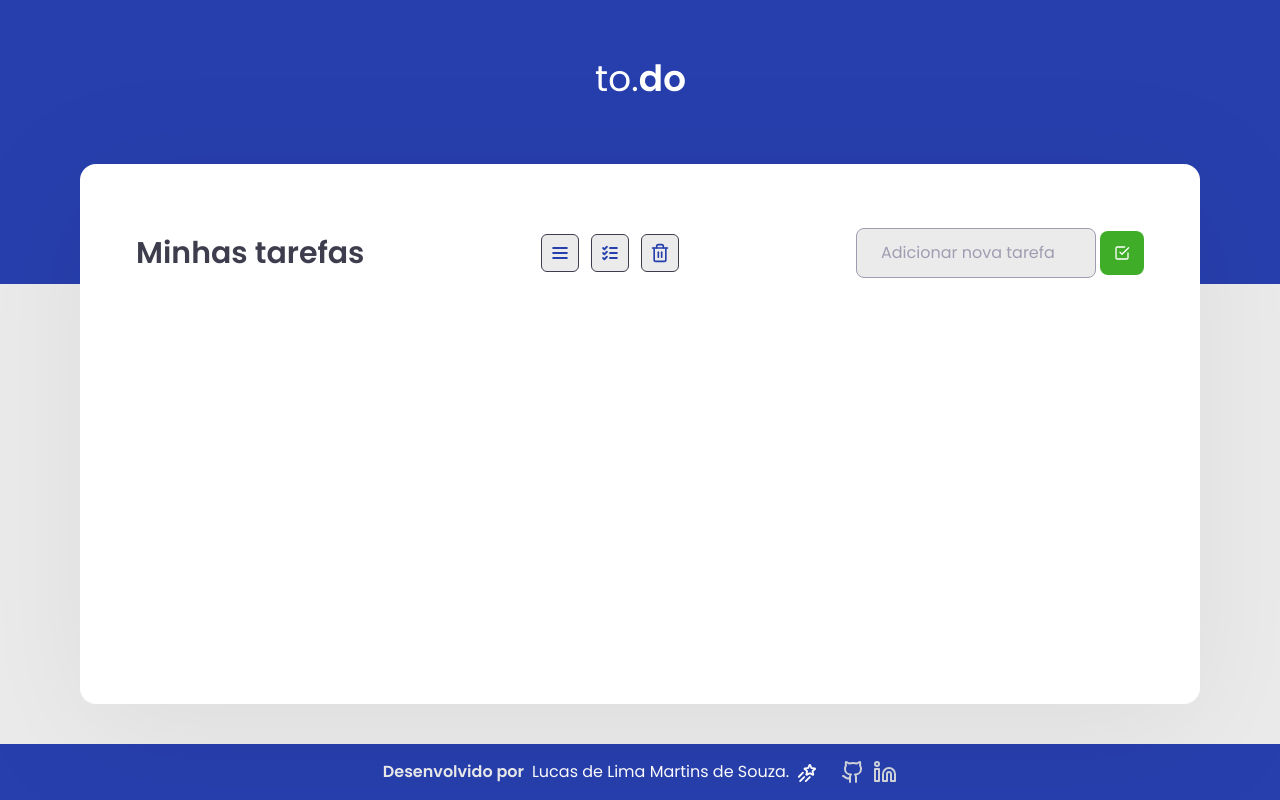
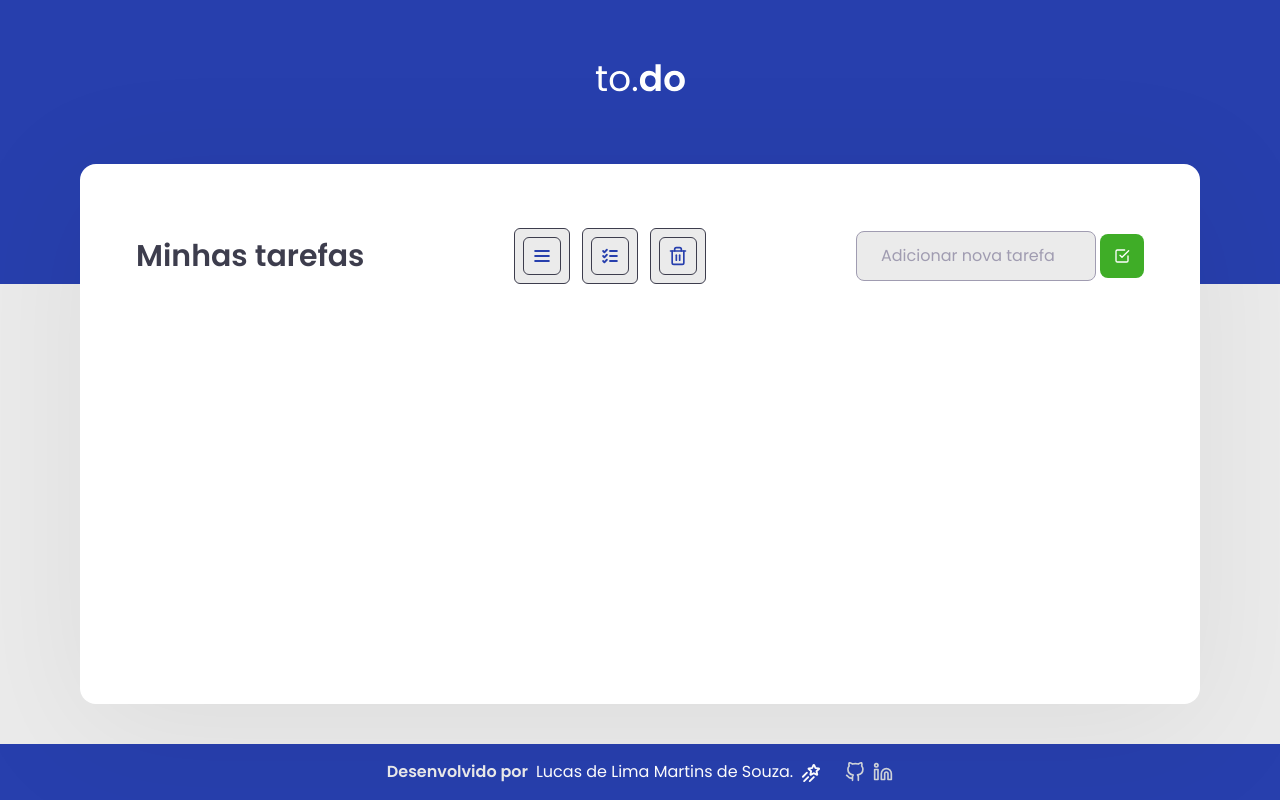
Before and after one commit to Aszurar/conceptsReactjsChallenge, a React (Vite) app: page / in a window 1280 px wide. Built offline with nearby package versions, Linux system fonts and the light colour scheme; the HTML template or start-up script is replaced by a standard one.

Commit message:
:bug: Update imports and fix styling in CheckBox and Footer components :bug:

```diff
--- a/package.json
+++ b/package.json
@@ -16,7 +16,6 @@
     "date-fns": "^2.30.0",
     "date-fns-tz": "^2.0.0",
     "immer": "^10.0.3",
-    "lucide-react": "^0.286.0",
     "react": "^18.2.0",
     "react-dom": "^18.2.0",
     "react-icons": "^4.12.0",
--- a/src/components/CheckBox/index.tsx
+++ b/src/components/CheckBox/index.tsx
@@ -1,8 +1,8 @@
 import * as Checkbox from '@radix-ui/react-checkbox'
 
-import { TaskProps } from '../../dto/taskDTO'
 import { FiCheck } from 'react-icons/fi'
 import { tv } from 'tailwind-variants'
+import { TaskProps } from '../../dto/task'
 
 type TaskPropsWithoutCreatedAt = Omit<TaskProps, 'createdAt'>
 
@@ -37,9 +37,9 @@ export function CheckBox({
         id={id}
         checked={isChecked}
         className={`
-        hover:ring-todo_blue-50 flex h-5 w-5 items-center justify-center
-        rounded-md border-2 border-transparent bg-todo_gray-100 ring-1
-        transition-all duration-[200ms] hover:border-2 hover:border-todo_blue-500
+        flex h-5 w-5 items-center justify-center rounded-md
+        border-2 border-transparent bg-todo_gray-100 ring-1 transition-all
+        duration-[200ms] hover:border-2 hover:border-todo_blue-500 hover:ring-todo_blue-50
         data-[state=checked]:bg-todo_blue-500
         data-[state=unchecked]:bg-todo_gray-100`}
         onCheckedChange={handleCheckTask}
--- a/src/components/Footer/index.tsx
+++ b/src/components/Footer/index.tsx
@@ -1,6 +1,6 @@
+import { FiGithub, FiLinkedin } from 'react-icons/fi'
+
 import ShootingStarSVG from '../../assets/shooting-star.svg'
-
-import { Github, Linkedin } from 'lucide-react'
 import * as NavItem from '../NavItem'
 
 export function Footer() {
@@ -18,11 +18,11 @@ export function Footer() {
           <a
             href="https://github.com/Aszurar/to.do"
             target="_blank"
-            className="flex  items-center justify-center text-gray-300 transition-all  hover:text-white focus:text-white"
+            className="flex items-center justify-center text-xl text-gray-300 transition-all  hover:text-white focus:text-white"
             aria-label="Acessar Github"
             rel="noreferrer"
           >
-            <Github />
+            <FiGithub />
           </a>
         </NavItem.Root>
 
@@ -30,11 +30,11 @@ export function Footer() {
           <a
             href="https://www.linkedin.com/in/lucas-de-lima-azsura/"
             target="_blank"
-            className="flex  items-center justify-center text-gray-300 transition-all  hover:text-white focus:text-white"
+            className="flex items-center justify-center text-xl text-gray-300 transition-all  hover:text-white focus:text-white"
             aria-label="Acessar Linkedin"
             rel="noreferrer"
           >
-            <Linkedin />
+            <FiLinkedin />
           </a>
         </NavItem.Root>
       </nav>
--- /dev/null
+++ b/src/components/NavItem/Icon.tsx
@@ -0,0 +1,13 @@
+import { ComponentProps, ElementType } from 'react'
+
+type IconProps = ComponentProps<'span'> & {
+  icon: ElementType
+}
+
+export function Icon({ icon: Icon, ...rest }: IconProps) {
+  return (
+    <span {...rest}>
+      <Icon />
+    </span>
+  )
+}
--- /dev/null
+++ b/src/components/NavItem/Root.tsx
@@ -0,0 +1,75 @@
+import * as Tooltip from '@radix-ui/react-tooltip'
+import { ReactNode } from 'react'
+import { VariantProps, tv } from 'tailwind-variants'
+
+const tooltip = tv({
+  slots: {
+    container: `rounded-normal bg-white px-3 py-1.5 text-sm font-medium
+      text-todo_gray-900 transition-all duration-200 animate-tooltip
+      box-shadow-tooltip dark:border-todo_blue-300`,
+    button: '',
+    arrow: 'fill-white',
+  },
+  variants: {
+    variant: {
+      outline: {
+        container: `border border-todo_blue-500 text-todo_blue-500`,
+        button: `text-todo_blue-500 p-2 bg-todo_gray-100
+        shadow-none rounded-md  border border-todo_gray-600
+        hover:bg-transparent hover:scale-110
+        dark:bg-zinc-700 dark:text-todo_blue-300
+        `,
+        arrow: 'fill-todo_blue-500',
+      },
+      solid: {
+        container: '',
+        button: '',
+        arrow: '',
+      },
+    },
+  },
+
+  defaultVariants: {
+    variant: 'solid',
+  },
+})
+
+type LinkButtonProps = VariantProps<typeof tooltip> & {
+  label: string
+  children: ReactNode
+  onClick?: () => void
+  asChild?: boolean
+}
+
+export function Root({
+  label,
+  variant,
+  children,
+  onClick,
+  asChild = false,
+}: LinkButtonProps) {
+  const { arrow, button, container } = tooltip({ variant })
+  return (
+    <Tooltip.Provider>
+      <Tooltip.Root>
+        <Tooltip.Trigger
+          onClick={onClick}
+          className={button()}
+          asChild={asChild}
+        >
+          {children}
+        </Tooltip.Trigger>
+        <Tooltip.Portal>
+          <Tooltip.Content
+            sideOffset={5}
+            className={container()}
+            aria-label="."
+          >
+            {label}
+            <Tooltip.Arrow className={arrow()} />
+          </Tooltip.Content>
+        </Tooltip.Portal>
+      </Tooltip.Root>
+    </Tooltip.Provider>
+  )
+}
--- /dev/null
+++ b/src/components/NavItem/index.ts
@@ -0,0 +1,4 @@
+import { Icon } from './Icon'
+import { Root } from './Root'
+
+export { Icon, Root }
--- a/src/components/NavItem/index.tsx
+++ /dev/null
@@ -1,65 +0,0 @@
-import * as Tooltip from '@radix-ui/react-tooltip'
-import { ComponentProps, ElementType, ReactNode } from 'react'
-import { VariantProps, tv } from 'tailwind-variants'
-
-type IconProps = ComponentProps<'span'> & {
-  icon: ElementType
-}
-
-export function Icon({ icon: Icon, ...rest }: IconProps) {
-  return (
-    <span {...rest}>
-      <Icon />
-    </span>
-  )
-}
-
-const tooltip = tv({
-  slots: {
-    container:
-      'rounded-nor bg-white px-3 py-1.5 text-sm font-medium text-todo_gray-900 transition-all duration-[200ms] animate-opacity box-shadow-tooltip ',
-    arrow: 'fill-white',
-  },
-  variants: {
-    variant: {
-      outline: {
-        container: ' border border-todo_blue-500',
-        arrow: 'fill-todo_blue-500',
-      },
-      solid: {
-        container: '',
-        arrow: '',
-      },
-    },
-  },
-
-  defaultVariants: {
-    variant: 'solid',
-  },
-})
-
-type LinkButtonProps = VariantProps<typeof tooltip> & {
-  children: ReactNode
-  label: string
-}
-
-export function Root({ label, children, variant }: LinkButtonProps) {
-  const { arrow, container } = tooltip({ variant })
-  return (
-    <Tooltip.Provider>
-      <Tooltip.Root>
-        <Tooltip.Trigger>{children}</Tooltip.Trigger>
-        <Tooltip.Portal>
-          <Tooltip.Content
-            sideOffset={5}
-            className={container()}
-            aria-label="."
-          >
-            {label}
-            <Tooltip.Arrow className={arrow()} />
-          </Tooltip.Content>
-        </Tooltip.Portal>
-      </Tooltip.Root>
-    </Tooltip.Provider>
-  )
-}
--- a/src/components/TaskCard/index.tsx
+++ b/src/components/TaskCard/index.tsx
@@ -1,10 +1,10 @@
 import { Button } from '../Button'
 import { CheckBox } from '../CheckBox'
-import { TaskProps } from '../../dto/taskDTO'
 import { format, formatDistanceToNow } from 'date-fns'
 import ptBR from 'date-fns/locale/pt-BR'
 import { utcToZonedTime } from 'date-fns-tz'
 import { FiTrash } from 'react-icons/fi'
+import { TaskProps } from '../../dto/task'
 
 type TaskCardProps = TaskProps & {
   handleCheckTask: () => void
```
Also changed, not shown: 1 other file (tests, documents, lock files or other folders).
